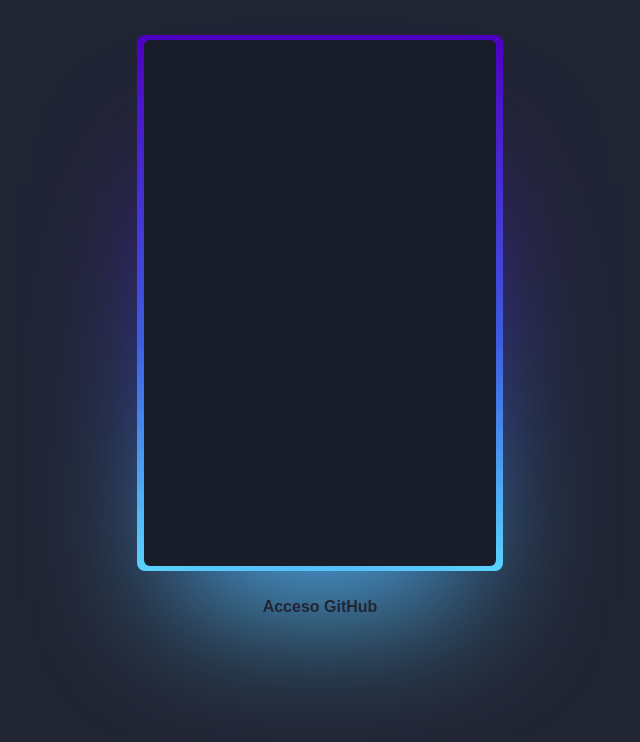
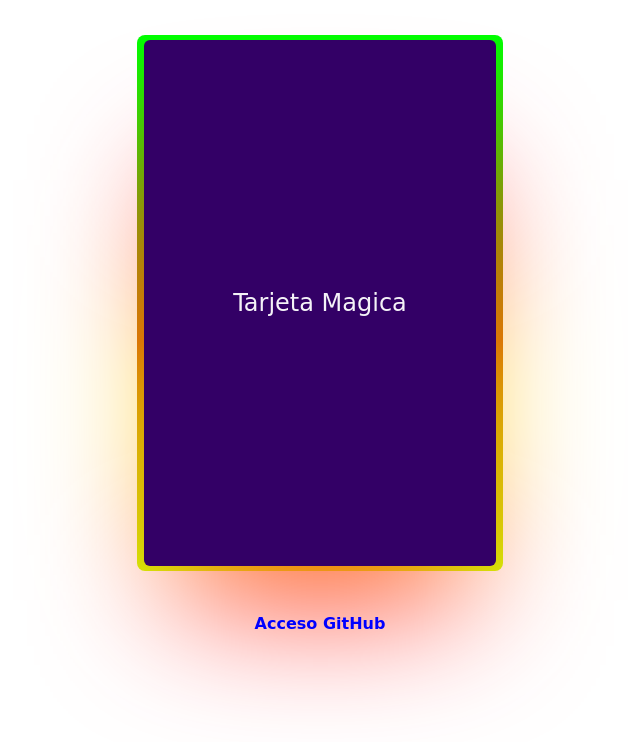
Before and after one commit to Catho14/MagicCard, a plain HTML site: page index.html in a window 1280 px wide. Shown: the whole page, without its empty margins (320-960 px from the left). Drawn offline with Linux system fonts and the light colour scheme.

Commit message:
Update style.css
Actualizacion 1.2

```diff
--- a/style.css
+++ b/style.css
@@ -12,7 +12,7 @@
 
 body {
   min-height: 100vh;
-  background: #212534;
+  background: #0000;
   display: flex;
   align-items: center;
   flex-direction: column;
@@ -23,7 +23,7 @@ body {
 
 
 .card {
-  background: #191c29;
+  background: #330066;
   width: var(--card-width);
   height: var(--card-height);
   padding: 3px;
@@ -34,14 +34,14 @@ body {
   text-align: center;
   display: flex;
   font-size: 1.5em;
-  color: rgb(88 199 250 / 0%);
+  color: rgb(255 255 255 / 95%);
   cursor: pointer;
   font-family: cursive;
 }
 
 .card:hover {
-  color: rgb(88 199 250 / 100%);
-  transition: color 1s;
+  color: rgb(255 3 36 / 100%);
+  transition: color 0.5s;
 }
 .card:hover:before, .card:hover:after {
   animation: none;
@@ -56,7 +56,7 @@ body {
   border-radius: 8px;
   background-image: linear-gradient(
     var(--rotate)
-    , #5ddcff, #3c67e3 43%, #4e00c2);
+    , #CCFF00, #CC6600 43%, #00FF00);
     position: absolute;
     z-index: -1;
     top: -1%;
@@ -78,7 +78,7 @@ body {
   filter: blur(calc(var(--card-height) / 6));
   background-image: linear-gradient(
     var(--rotate)
-    , #5ddcff, #3c67e3 43%, #4e00c2);
+    , #FF0033, #FFFF00 43%, #FF0033);
     opacity: 1;
   transition: opacity .5s;
   animation: spin 2.5s linear infinite;
@@ -94,9 +94,9 @@ body {
 }
 
 a {
-  color: #212534;
+  color: #0000FF;
   text-decoration: none;
-  font-family: sans-serif;
+  font-family: cursive;
   font-weight: bold;
-  margin-top: 2rem;
+  margin-top: 3rem;
 }
```
